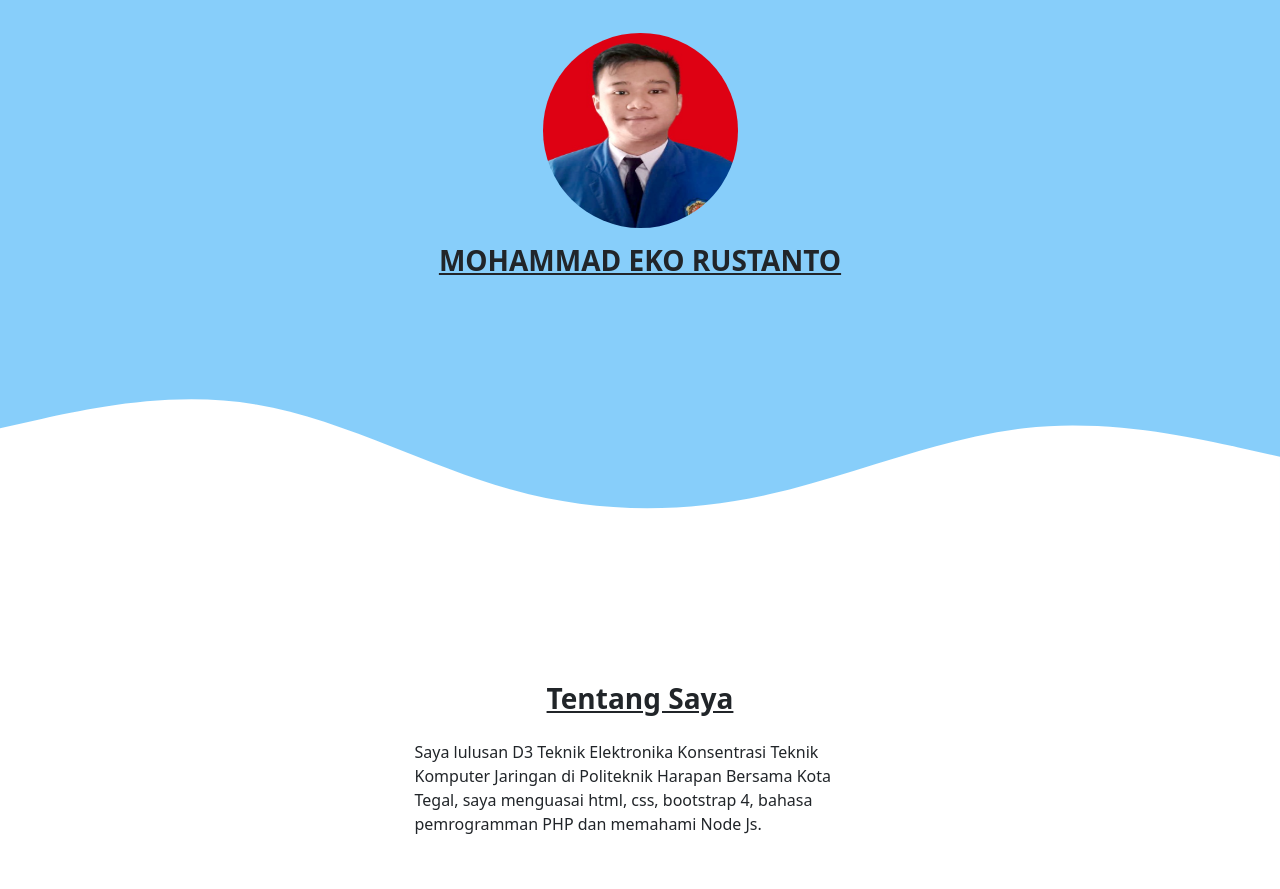
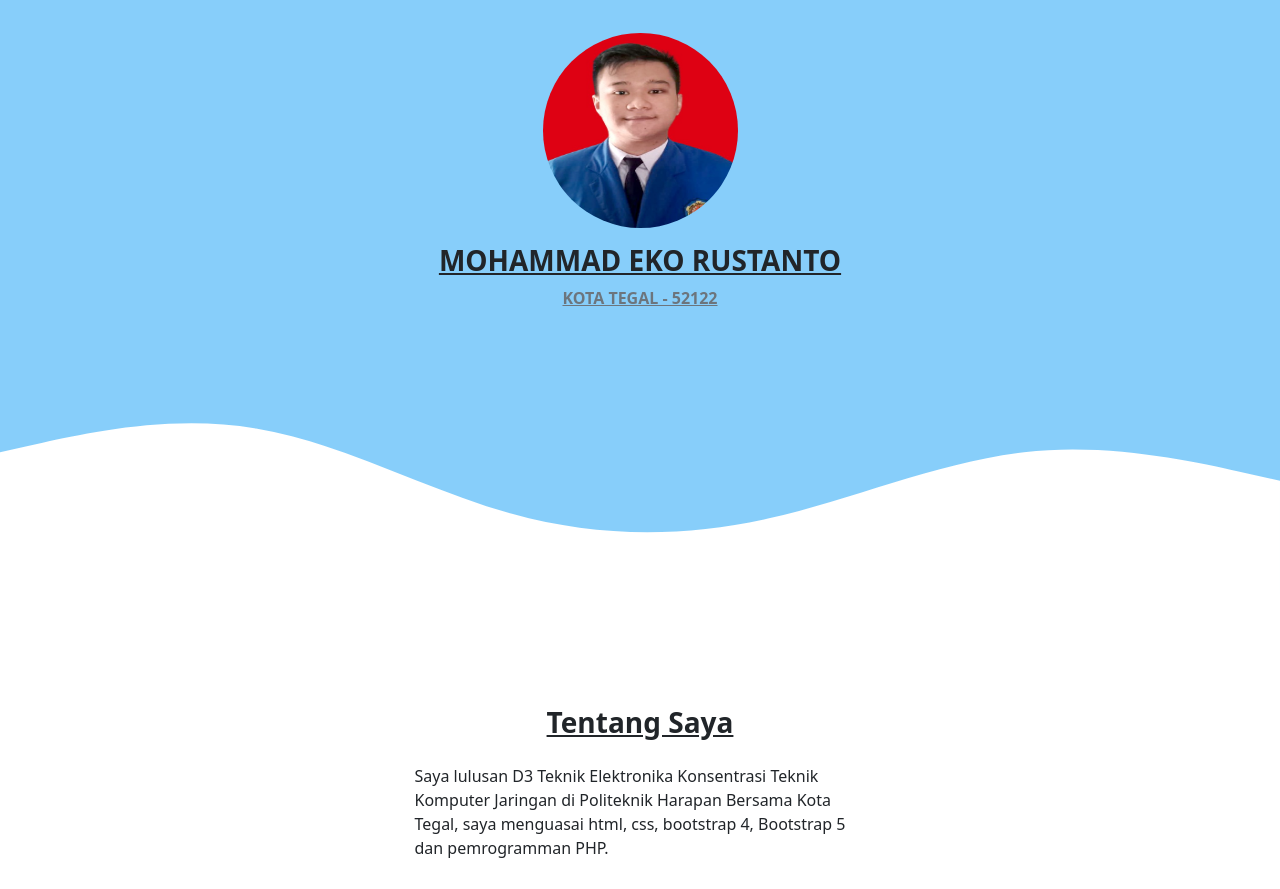
Before and after one commit to mohammadekorustanto/my-portfolio.github.io, a plain HTML site: page index.html in a window 1280 px wide. Shown: the part 63-952 px from the top of the page. Drawn offline with nearby package versions, Linux system fonts and the light colour scheme.

Commit message:
mengubah developer menjadi tempat tinggal(kota)

```diff
--- a/index.html
+++ b/index.html
@@ -40,6 +40,7 @@
       <div class="container">
         <img src="img/eko.JPG" alt="MOHAMMAD EKO RUSTANTO" class="rounded-circle" />
         <h3 class="fw-bold mt-3 text-decoration-underline">MOHAMMAD EKO RUSTANTO</h3>
+        <span class="text-muted fw-bold mt-3 text-decoration-underline">KOTA TEGAL - 52122</span>
       </div>
       <svg xmlns="http://www.w3.org/2000/svg" viewBox="0 0 1440 320">
         <path
@@ -61,7 +62,7 @@
         </div>
         <div class="row mt-3 justify-content-center">
           <div class="col-md-5">
-            <p class="text-start">Saya lulusan D3 Teknik Elektronika Konsentrasi Teknik Komputer Jaringan di Politeknik Harapan Bersama Kota Tegal, saya menguasai html, css, bootstrap 4, bahasa pemrogramman PHP dan memahami Node Js.</p>
+            <p class="text-start">Saya lulusan D3 Teknik Elektronika Konsentrasi Teknik Komputer Jaringan di Politeknik Harapan Bersama Kota Tegal, saya menguasai html, css, bootstrap 4, Bootstrap 5 dan pemrogramman PHP.</p>
           </div>
         </div>
       </div>
@@ -216,7 +217,7 @@
     <footer>
       <div class="container">
         <div class="row justify-content-center">
-          <div class="col-md-4 text-center mb-3"><h6>Membuat portfolio menggunakan Bootstrap 5</h6></div>
+          <div class="col-md-4 text-center mb-3"><h6>Portfolio menggunakan Bootstrap 5</h6></div>
         </div>
         <div class="row justify-content-center">
           <div class="col-md-4 text-center mb-3"><i class="bi bi-instagram h5"></i>: <a href="https://www.instagram.com/ekorustanto97/" class="text-muted fw-bold">@eko rustanto 97</a></div>
```
